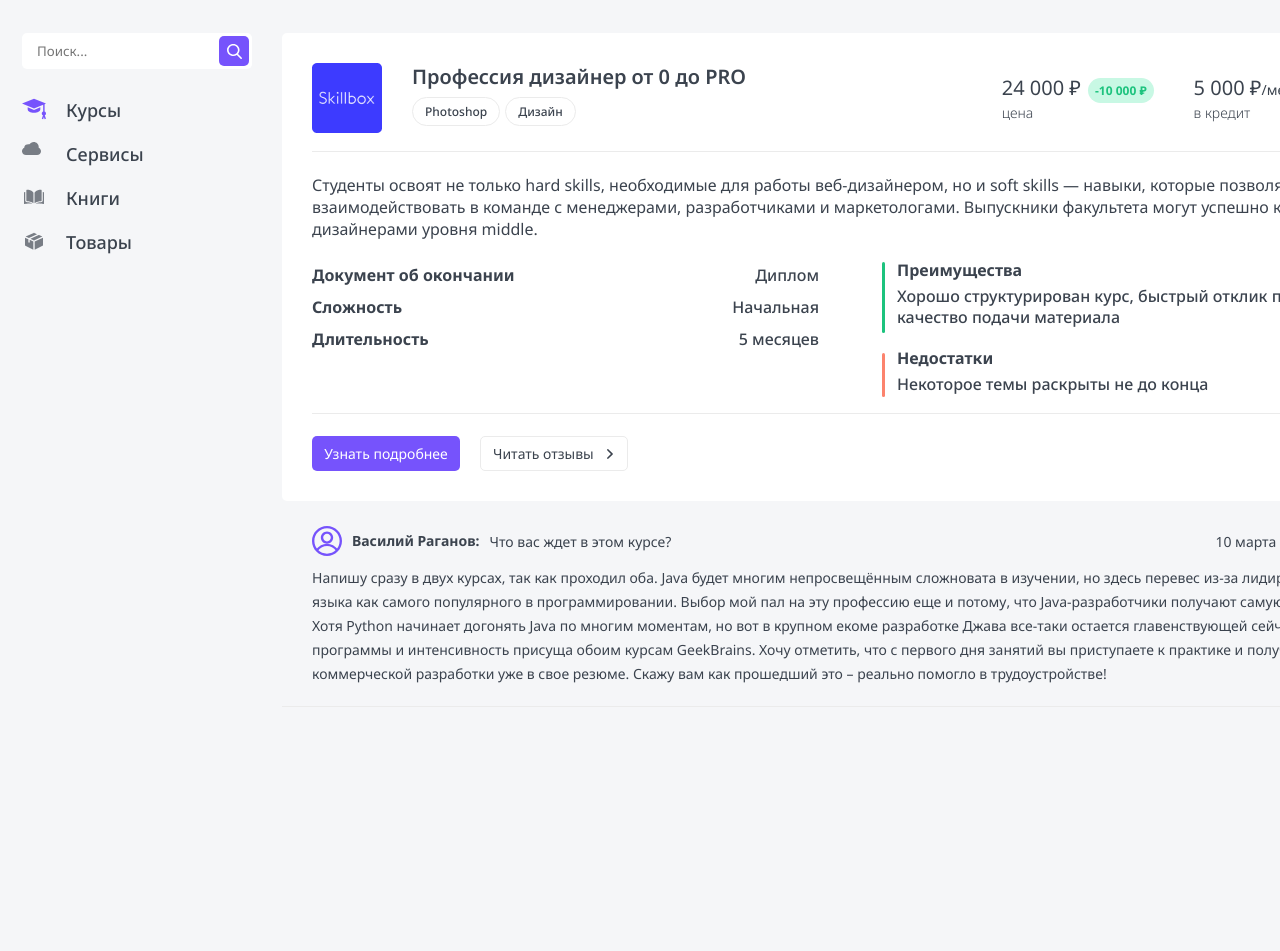
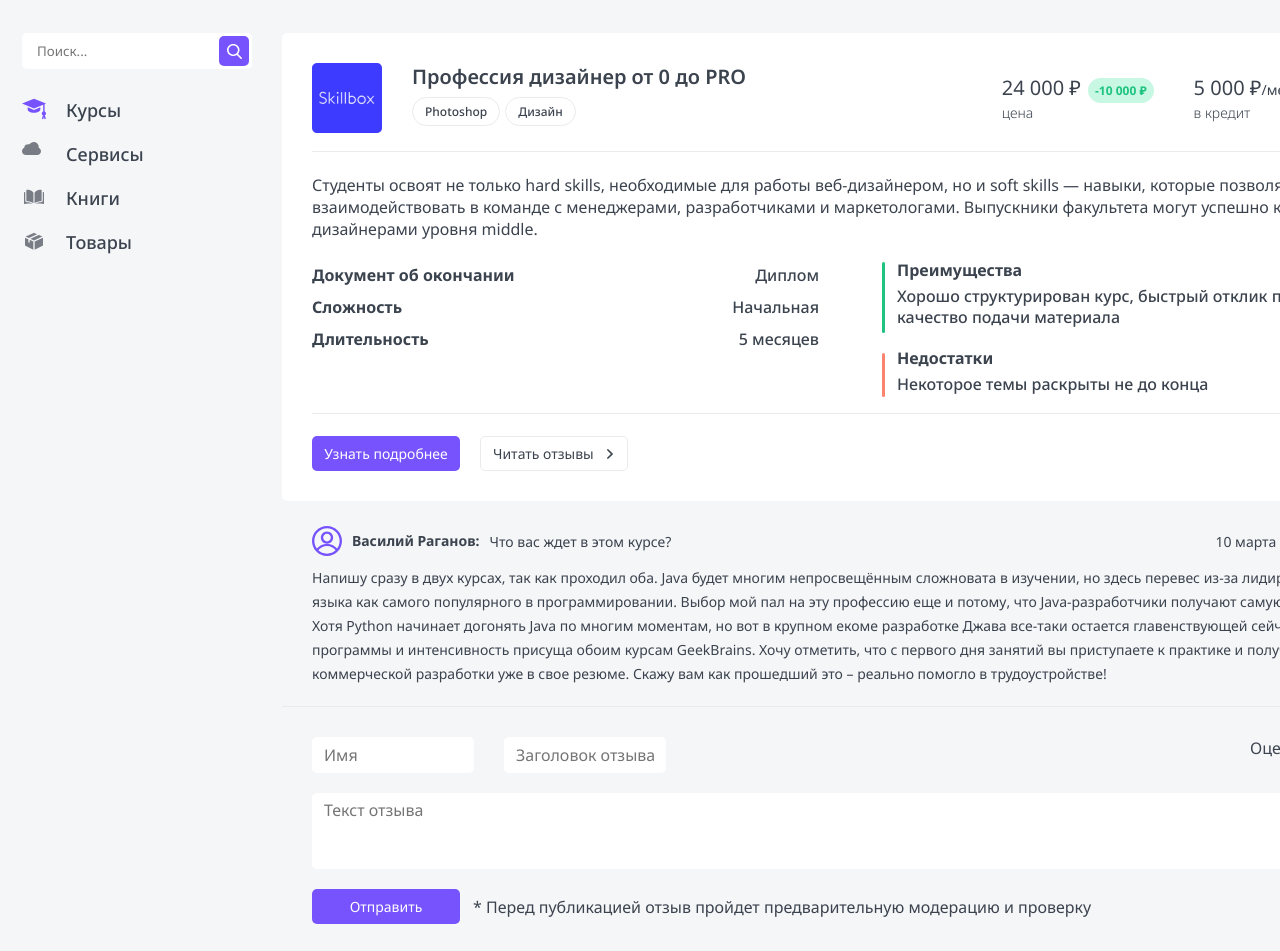
Before and after one commit to nik12224/owl-top, a React (Create React App) app: page / in a window 1280 px wide. Shown: the top 951 px of the page. Before the commit the page ends 800 px from the top, so only its background shows below. Built offline with nearby package versions, Linux system fonts and the light colour scheme.

Commit message:
Добавляет форму и стилизует ее

```diff
--- a/src/components/Course/Course.tsx
+++ b/src/components/Course/Course.tsx
@@ -168,7 +168,59 @@ const Course: React.FC = () => {
 					трудоустройстве!
 				</p>
 			</div>
-			<div className="form"></div>
+			<div className="form">
+				<form action="post">
+					<div className="form__box">
+						<div className="form__box--left">
+							<div className="form__filed">
+								<input type="text" placeholder="Имя" />
+							</div>
+							<div className="form__filed">
+								<input type="text" placeholder="Заголовок отзыва" />
+							</div>
+						</div>
+						<div className="form__box--right">
+							<span>Оценка:</span>
+							<div>
+								<svg
+									width="120"
+									height="20"
+									viewBox="0 0 120 20"
+									fill="none"
+									xmlns="http://www.w3.org/2000/svg">
+									<path
+										d="M19.9477 7.55686C19.816 7.13427 19.4568 6.83508 19.0335 6.79511L13.2601 6.24816L10.9784 0.673859C10.81 0.264321 10.4267 0 10 0C9.57337 0 9.18991 0.264321 9.02252 0.673859L6.74084 6.24816L0.966519 6.79511C0.543233 6.83587 0.184799 7.13507 0.0523506 7.55686C-0.0793348 7.97946 0.0422796 8.44298 0.362414 8.73596L4.72665 12.7293L3.43985 18.6434C3.34571 19.0782 3.50745 19.5279 3.85322 19.7887C4.03908 19.9296 4.25743 20 4.47655 20C4.66485 20 4.8533 19.9478 5.0216 19.8427L10 16.7364L14.9775 19.8427C15.3427 20.0704 15.8018 20.0495 16.1468 19.7887C16.4926 19.5279 16.6543 19.0782 16.5602 18.6434L15.2734 12.7293L19.6376 8.73596C19.9576 8.44298 20.0794 7.98041 19.9477 7.55686Z"
+										fill="#E2E2E2"
+									/>
+									<path
+										d="M44.9477 7.55686C44.816 7.13427 44.4568 6.83508 44.0335 6.79511L38.2601 6.24816L35.9784 0.673859C35.81 0.264321 35.4267 0 35 0C34.5734 0 34.1899 0.264321 34.0225 0.673859L31.7408 6.24816L25.9665 6.79511C25.5432 6.83587 25.1848 7.13507 25.0524 7.55686C24.9207 7.97946 25.0423 8.44298 25.3624 8.73596L29.7266 12.7293L28.4399 18.6434C28.3457 19.0782 28.5075 19.5279 28.8532 19.7887C29.0391 19.9296 29.2574 20 29.4766 20C29.6648 20 29.8533 19.9478 30.0216 19.8427L35 16.7364L39.9775 19.8427C40.3427 20.0704 40.8018 20.0495 41.1468 19.7887C41.4926 19.5279 41.6543 19.0782 41.5602 18.6434L40.2734 12.7293L44.6376 8.73596C44.9576 8.44298 45.0794 7.98041 44.9477 7.55686Z"
+										fill="#E2E2E2"
+									/>
+									<path
+										d="M69.9477 7.55686C69.816 7.13427 69.4568 6.83508 69.0335 6.79511L63.2601 6.24816L60.9784 0.673859C60.81 0.264321 60.4267 0 60 0C59.5734 0 59.1899 0.264321 59.0225 0.673859L56.7408 6.24816L50.9665 6.79511C50.5432 6.83587 50.1848 7.13507 50.0524 7.55686C49.9207 7.97946 50.0423 8.44298 50.3624 8.73596L54.7266 12.7293L53.4399 18.6434C53.3457 19.0782 53.5075 19.5279 53.8532 19.7887C54.0391 19.9296 54.2574 20 54.4766 20C54.6648 20 54.8533 19.9478 55.0216 19.8427L60 16.7364L64.9775 19.8427C65.3427 20.0704 65.8018 20.0495 66.1468 19.7887C66.4926 19.5279 66.6543 19.0782 66.5602 18.6434L65.2734 12.7293L69.6376 8.73596C69.9576 8.44298 70.0794 7.98041 69.9477 7.55686Z"
+										fill="#E2E2E2"
+									/>
+									<path
+										d="M94.9477 7.55686C94.816 7.13427 94.4568 6.83508 94.0335 6.79511L88.2601 6.24816L85.9784 0.673859C85.81 0.264321 85.4267 0 85 0C84.5734 0 84.1899 0.264321 84.0225 0.673859L81.7408 6.24816L75.9665 6.79511C75.5432 6.83587 75.1848 7.13507 75.0524 7.55686C74.9207 7.97946 75.0423 8.44298 75.3624 8.73596L79.7266 12.7293L78.4399 18.6434C78.3457 19.0782 78.5075 19.5279 78.8532 19.7887C79.0391 19.9296 79.2574 20 79.4766 20C79.6648 20 79.8533 19.9478 80.0216 19.8427L85 16.7364L89.9775 19.8427C90.3427 20.0704 90.8018 20.0495 91.1468 19.7887C91.4926 19.5279 91.6543 19.0782 91.5602 18.6434L90.2734 12.7293L94.6376 8.73596C94.9576 8.44298 95.0794 7.98041 94.9477 7.55686Z"
+										fill="#E2E2E2"
+									/>
+									<path
+										d="M119.948 7.55686C119.816 7.13427 119.457 6.83508 119.034 6.79511L113.26 6.24816L110.978 0.673859C110.81 0.264321 110.427 0 110 0C109.573 0 109.19 0.264321 109.023 0.673859L106.741 6.24816L100.967 6.79511C100.543 6.83587 100.185 7.13507 100.052 7.55686C99.9207 7.97946 100.042 8.44298 100.362 8.73596L104.727 12.7293L103.44 18.6434C103.346 19.0782 103.507 19.5279 103.853 19.7887C104.039 19.9296 104.257 20 104.477 20C104.665 20 104.853 19.9478 105.022 19.8427L110 16.7364L114.978 19.8427C115.343 20.0704 115.802 20.0495 116.147 19.7887C116.493 19.5279 116.654 19.0782 116.56 18.6434L115.273 12.7293L119.638 8.73596C119.958 8.44298 120.079 7.98041 119.948 7.55686Z"
+										fill="#E2E2E2"
+									/>
+								</svg>
+							</div>
+						</div>
+					</div>
+					<div className="form__filed form__filed--textarea">
+						<textarea name="" id="" placeholder="Текст отзыва"></textarea>
+					</div>
+					<div className="form__info">
+						<button type="submit">Отправить</button>
+						<span>* Перед публикацией отзыв пройдет предварительную модерацию и проверку</span>
+					</div>
+				</form>
+			</div>
 		</div>
 	)
 }
--- a/src/scss/app.scss
+++ b/src/scss/app.scss
@@ -43,3 +43,22 @@ body {
 		}
 	}
 }
+
+button {
+	display: flex;
+	align-items: center;
+	justify-content: center;
+	width: 100%;
+	max-width: 148px;
+	min-height: 35px;
+	border-radius: 5px;
+	border: none;
+	background-color: #7653fc;
+	padding: 8px;
+	color: #fff;
+	font-size: 14px;
+	font-weight: 400;
+	line-height: 14px;
+	text-align: center;
+	cursor: pointer;
+}
--- a/src/scss/components/_form.scss
+++ b/src/scss/components/_form.scss
@@ -0,0 +1,62 @@
+.form {
+	padding: 30px;
+
+	form {
+		display: flex;
+		flex-direction: column;
+		row-gap: 20px;
+	}
+
+	&__box {
+		display: flex;
+		justify-content: space-between;
+
+		&--left {
+			display: flex;
+			column-gap: 30px;
+		}
+
+		&--right {
+			display: flex;
+			column-gap: 20px;
+		}
+	}
+
+	&__filed {
+		max-width: 218px;
+		height: 36px;
+		background-color: #fff;
+		position: relative;
+		padding: 7px 0px 7px 12px;
+		border-radius: 5px;
+
+		&--textarea {
+			max-width: none;
+			min-height: 76px;
+
+			textarea {
+				width: 100%;
+				border: none;
+				font-size: 16px;
+				font-weight: 400;
+				line-height: 21px;
+				resize: none;
+			}
+		}
+
+		input {
+			max-width: 150px;
+			width: 100%;
+			border: none;
+			font-size: 16px;
+			font-weight: 400;
+			line-height: 21px;
+		}
+	}
+
+	&__info {
+		display: flex;
+		align-items: center;
+		column-gap: 13px;
+	}
+}
```
